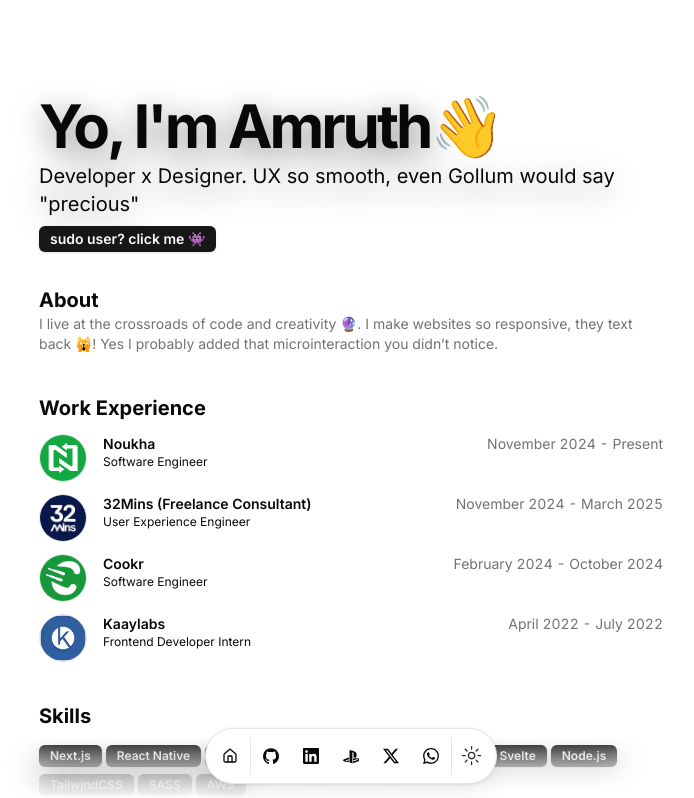
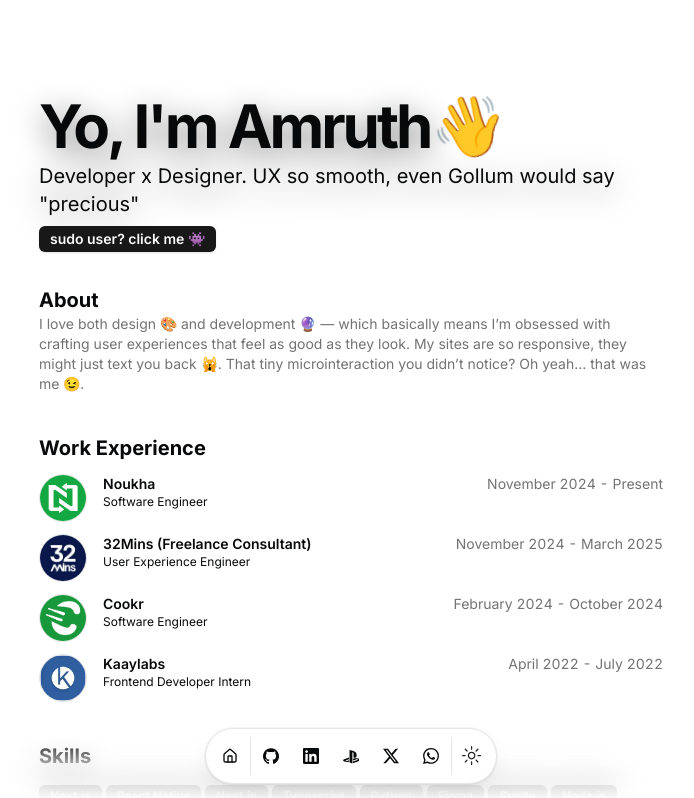
Before and after one commit to chhroot/amruth-portfolio, a Next.js app: page / in a window 1280 px wide. Shown: the top 798 px of the page, without its empty margins (289-983 px from the left). Built offline with nearby package versions, Linux system fonts and the light colour scheme.

Commit message:
chore: enhance resume summary for clarity and engagement

```diff
--- a/src/data/resume.tsx
+++ b/src/data/resume.tsx
@@ -10,7 +10,7 @@
     description:
         'Developer x Designer. UX so smooth, even Gollum would say "precious"',
     summary:
-        'I live at the crossroads of code and creativity 🔮. I make websites so responsive, they text back 🙀! Yes I probably added that microinteraction you didn’t notice.',
+        'I love both design 🎨 and development 🔮 — which basically means I’m obsessed with crafting user experiences that feel as good as they look. My sites are so responsive, they might just text you back 🙀. That tiny microinteraction you didn’t notice? Oh yeah… that was me 😉.',
     avatarUrl: '/me.jpg',
     skills: [
         'Next.js',
```
